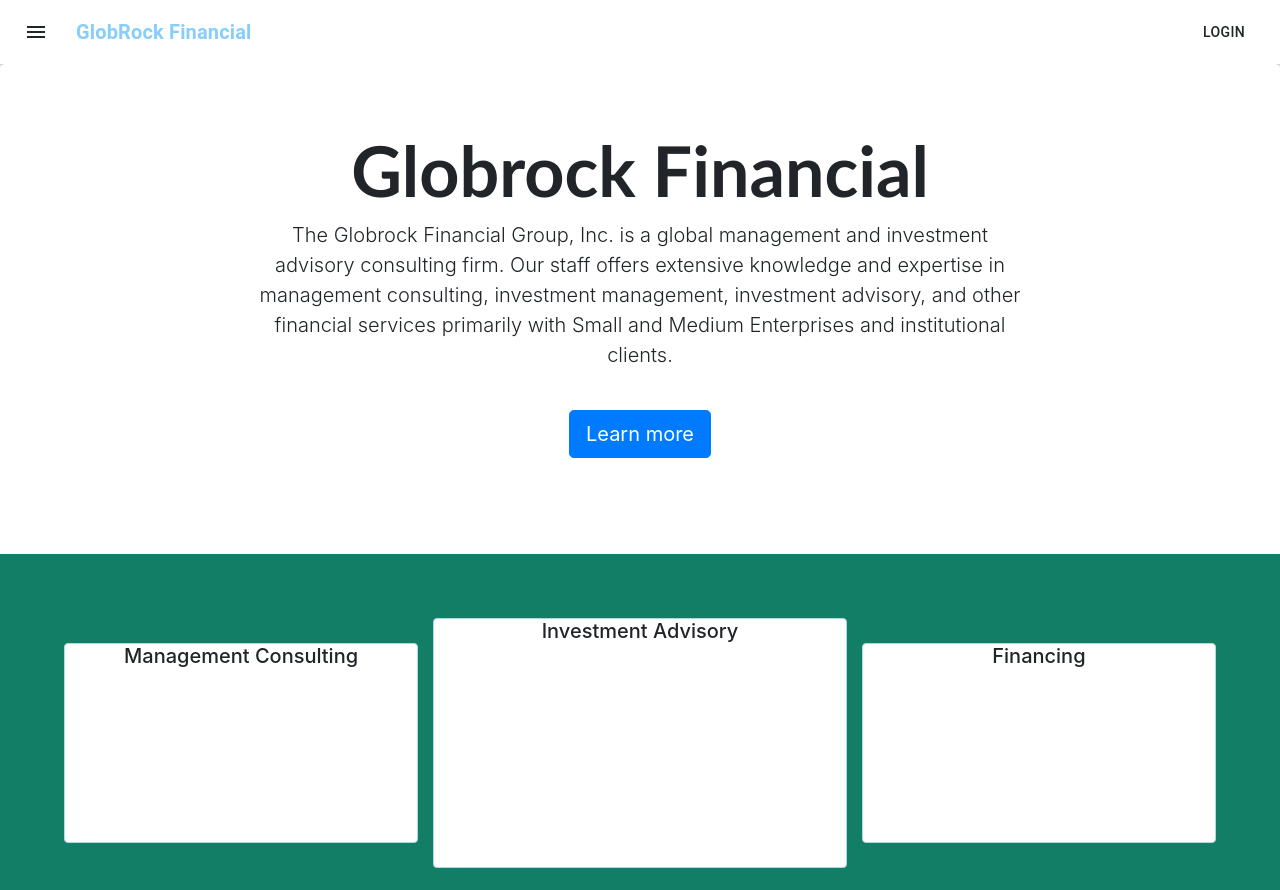
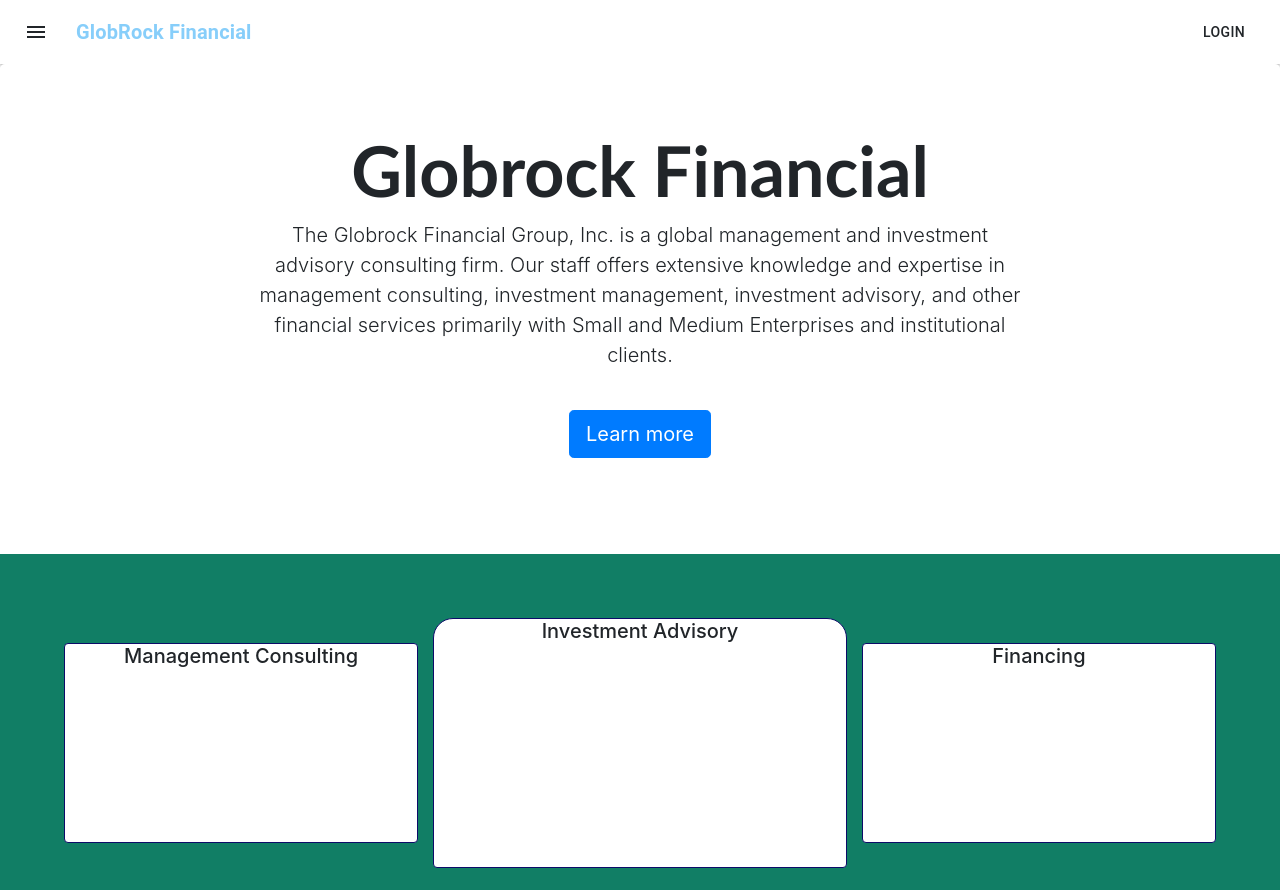
Before and after one commit to Nzibosco/globrockFinancial, a React (Create React App) app: page / in a window 1280 px wide. Shown: the top 890 px of the page. Built offline with nearby package versions, Linux system fonts and the light colour scheme.

Commit message:
services stlying

```diff
--- a/src/App.css
+++ b/src/App.css
@@ -64,7 +64,7 @@
 }
 .service {
   border-style: solid;
-  border-color: lightblue;
+  border-color: rgb(12, 11, 104);
 
 }
 
@@ -78,6 +78,8 @@
   height: 250px;
   width: 35%;
   font-weight: 25px;
+  border-top-right-radius: 20px;
+  border-top-left-radius: 20px;
 }
 
 
```
